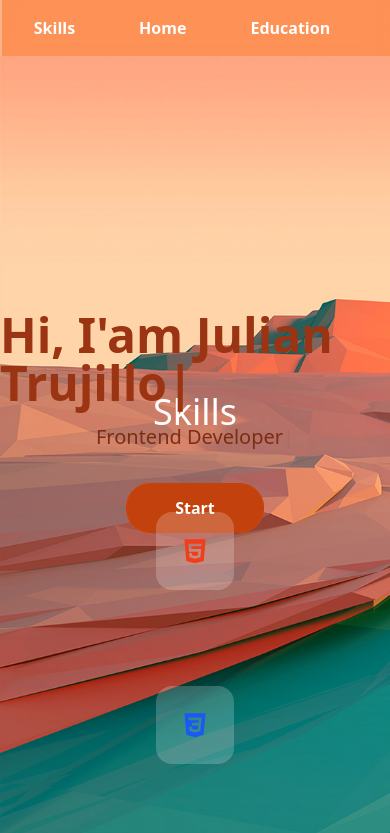
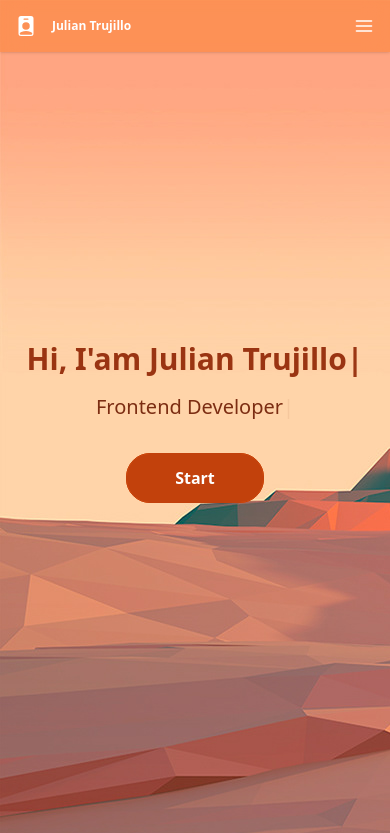
Before and after one commit to JatsukinG/mi-portafolio, a React (Vite) app: page / in a window 390 px wide. Shown: the top 833 px of the page. Built offline with nearby package versions, Linux system fonts and the light colour scheme; a web font is replaced by a local one.

Commit message:
Added responsive classes

```diff
--- a/src/components/Header.jsx
+++ b/src/components/Header.jsx
@@ -1,4 +1,7 @@
-import React from 'react'
+import React, { useState } from 'react'
+import { BsFillPersonBadgeFill } from "react-icons/bs"
+import { FiMenu } from "react-icons/fi"
+import { AiOutlineCloseCircle } from "react-icons/all"
 
 const links = [
   'Contact',
@@ -9,15 +12,29 @@ const links = [
 ]
 
 const Header = () => {
+  const [isOpen, setIsOpen] = useState(false)
+
   return (
-      <header
-          className="fixed top-0 left-0 w-full text-white font-bold flex justify-center bg-orange-500/40 backdrop-blur-md z-10">
-        {
-          links.map((link) => (
-              <p key={link} className="px-8 py-4 hover:bg-white/30 hover:cursor-pointer">{link}</p>
-          ))
-        }
-      </header>
+      <nav className="fixed top-0 left-0 w-full text-white font-bold flex justify-between bg-orange-500/40 backdrop-blur-md z-10 shadow">
+        <h3 className="flex items-center px-4 gap-4 md:text-base text-xs">
+          <BsFillPersonBadgeFill size={20}/>
+          Julian Trujillo
+        </h3>
+        <div className={`top-full md:flex md:static absolute ${isOpen ? "opacity-100" : "opacity-0 pointer-events-none"} md:bg-transparent bg-orange-700 md:w-auto w-full`}>
+          {
+            links.map((link) => (
+                <p key={link} className="px-8 py-4 text-center hover:bg-white/30 hover:cursor-pointer">{link}</p>
+            ))
+          }
+        </div>
+        <span className="md:hidden px-4 py-4 flex items-center">
+          {
+            isOpen ?
+                <AiOutlineCloseCircle size={20} color="white" onClick={()=>setIsOpen(false)}/> :
+                <FiMenu size={20} color="white" onClick={()=>setIsOpen(true)}/>
+          }
+        </span>
+      </nav>
   )
 }
 
--- a/src/components/home/index.jsx
+++ b/src/components/home/index.jsx
@@ -5,8 +5,8 @@ const Home = () => {
   const [typedCompleted, setTypedCompleted] = useState([])
 
   return (
-      <div className="w-full h-full bg-bg1 bg-cover flex flex-col justify-center items-center">
-        <h1 className="text-orange-800 text-5xl font-bold mb-4">
+      <div className="w-full h-full bg-bg1 md:bg-cover flex flex-col justify-center items-center">
+        <h1 className="text-orange-800 md:text-5xl text-3xl font-bold mb-4">
           <Typed strings={["Hi, I'am Julian Trujillo"]} typeSpeed={40}
                  onComplete={() => setTypedCompleted([...typedCompleted, '*'])}/>
         </h1>
--- a/src/components/projects/index.jsx
+++ b/src/components/projects/index.jsx
@@ -16,7 +16,7 @@ const Projects = () => {
   return (
       <div className="w-full h-full flex flex-col justify-center items-center">
         <h2 className="text-3xl text-white mb-16">Projects</h2>
-        <div className="flex flex-wrap gap-10">
+        <div className="flex justify-center flex-wrap gap-10">
           {
             projects.map(project=>(
                 <ProjectCard project={project}/>
--- a/src/components/skills/components/SkillCard.jsx
+++ b/src/components/skills/components/SkillCard.jsx
@@ -9,7 +9,7 @@ const SkillCard = ({children, text, level}) => {
 
   return (
       <div
-          className="relative flex justify-between items-center bg-white/20 rounded-2xl hover:scale-125 hover:bg-white/30 duration-500"
+          className="relative flex justify-between items-center bg-white/20 rounded-2xl md:hover:scale-125 hover:scale-110 hover:bg-white/30 duration-500"
           onMouseOver={mouseOver}
           onMouseOut={mouseOut}
       >
@@ -18,14 +18,16 @@ const SkillCard = ({children, text, level}) => {
         }
         { isHover &&
             <>
-            <p className="absolute w-full bottom-full uppercase text-white text-xs text-center mb-2 font-bold">{text}</p>
+              <p className="absolute w-full bottom-full uppercase text-white text-xs text-center mb-2 font-bold">
+                {text}
+              </p>
               <div className="absolute w-full mt-2 top-full flex justify-between">
                 {
                 [1,2,3,4,5].map(n=>(
                     <VscDebugBreakpointLog size={15} color={n<=level ? "orange" : "white"}/>
                   ))
                 }
-            </div>
+              </div>
             </>
         }
       </div>
--- a/src/components/skills/index.jsx
+++ b/src/components/skills/index.jsx
@@ -61,7 +61,7 @@ const Skills = () => {
   return (
       <div className="w-full h-full flex flex-col items-center justify-center">
         <h2 className="text-4xl text-white py-12">Skills</h2>
-        <div className="w-3/4 gap-24 p-8 flex justify-center items-center flex-wrap">
+        <div className="md:w-3/4 md:gap-24 gap-10 flex justify-center items-center flex-wrap">
           {
             skills.map(skill => (
                 <SkillCard key={skill.title} text={skill.title} level={skill.level}>
```
